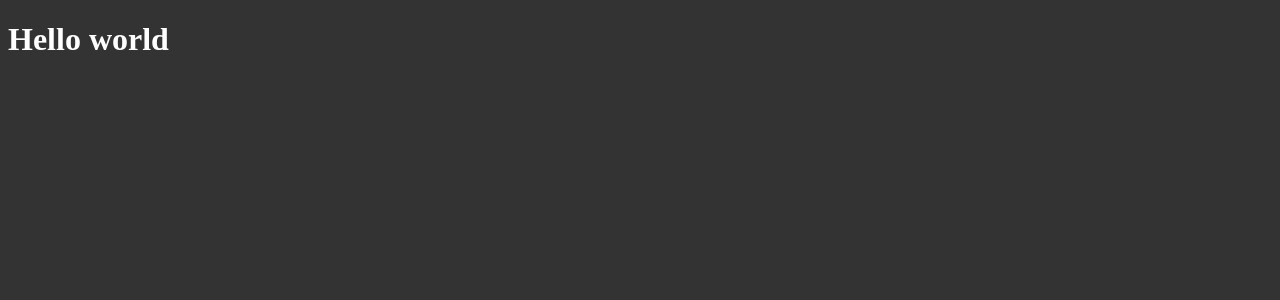
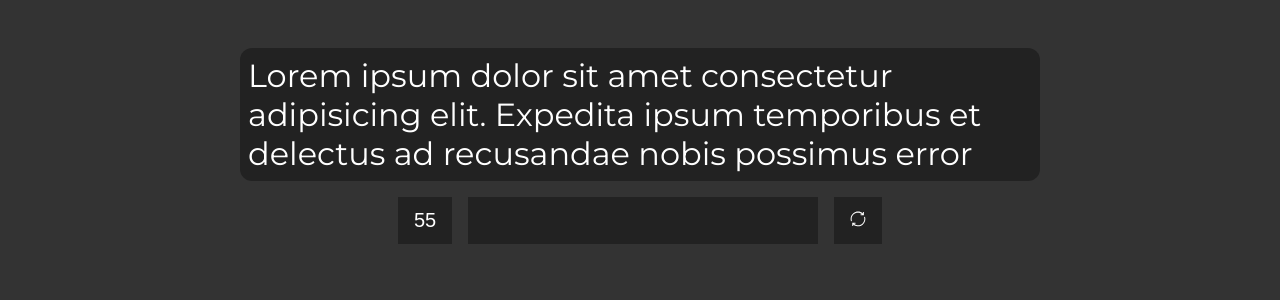
Before and after one commit to kolaczyn/typing-test, a React (Create React App) app: page / in a window 1280 px wide. Shown: the top 300 px of the page. Built offline with nearby package versions, Linux system fonts and the light colour scheme.

Commit message:
Text, input, timer

```diff
--- a/public/index.html
+++ b/public/index.html
@@ -3,6 +3,10 @@
   <head>
     <meta charset="utf-8" />
     <meta name="viewport" content="width=device-width, initial-scale=1" />
+    <link
+      href="https://fonts.googleapis.com/css2?family=Montserrat&display=swap"
+      rel="stylesheet"
+    />
     <title>Typing Test</title>
   </head>
   <body>
--- a/src/App.jsx
+++ b/src/App.jsx
@@ -1,10 +1,39 @@
-import React from "react";
+import React, { useEffect, useState } from "react";
+import { sampleText } from "./text";
 import "./style.css";
 
 function App() {
+  function handleInput(event) {
+    const str = event.target.value;
+    if (str.slice(str.length - 1) === " ") setInput("");
+    else setInput(event.target.value);
+  }
+
+  const [bigText, setBigText] = useState(sampleText);
+  const [inputText, setInput] = useState("");
+  const [index, setIndex] = useState(0);
+  const [time, setTime] = useState(60);
+  useEffect(() => {
+    setTimeout(() => {
+      setTime((oldTime) => oldTime - 1);
+    }, 1000);
+  });
+  // setTimeout(setTime(time - 1), 1000);
   return (
-    <div className="App">
-      <h1>Hello world</h1>
+    <div className="content">
+      <div className="big-text element">{bigText.map((t) => `${t} `)}</div>
+      <div className="input-div">
+        <button className="element">{time}</button>
+        <input
+          type="text"
+          className="input-element element"
+          value={inputText}
+          onChange={handleInput}
+        />
+        <button className="element">
+          <img src="refresh.svg" class="refresh-icon" alt="" />
+        </button>
+      </div>
     </div>
   );
 }
--- a/src/style.css
+++ b/src/style.css
@@ -1,4 +1,70 @@
+*,
+*::before,
+*::after {
+  margin: 0;
+  padding: 0;
+  box-sizing: border-box;
+}
+
 body {
-    background-color: #333;
-    color: #fff;
+  background-color: #333;
+  color: #fff;
+  font-family: "Montserrat", sans-serif;
 }
+
+.content {
+  max-width: 800px;
+  margin: 0 auto;
+}
+
+.big-text {
+  margin-top: 3rem;
+  margin-bottom: 1rem;
+  border-radius: 0.75rem;
+  padding: 0.5rem;
+  font-size: 2rem;
+}
+
+.input-div {
+  display: flex;
+  justify-content: center;
+  /* align-items: center; */
+  height: auto;
+  /* font-size: 2rem; */
+}
+
+em {
+  color: teal;
+}
+
+.input-element {
+  font-family: inherit;
+  max-width: 350px;
+  display: block;
+  border: none;
+  padding: 0.25rem;
+  margin-left: 1rem;
+  margin-right: 1rem;
+  font-size: 2rem;
+}
+
+.element {
+  color: #fff;
+  background-color: #222;
+}
+
+button {
+  font-size: 1.25rem;
+  border: none;
+  cursor: pointer;
+  padding-right: 1rem;
+  padding-left: 1rem;
+  min-width: 3rem;
+}
+
+.refresh-icon {
+  filter: invert(100%) sepia(0%) saturate(0%) hue-rotate(147deg)
+    brightness(103%) contrast(106%);
+  /* credit: */
+  /* https://stackoverflow.com/questions/22252472/how-to-change-the-color-of-an-svg-element */
+}
--- /dev/null
+++ b/src/text.js
@@ -0,0 +1,20 @@
+export const sampleText = [
+  "Lorem",
+  "ipsum",
+  "dolor",
+  "sit",
+  "amet",
+  "consectetur",
+  "adipisicing",
+  "elit.",
+  "Expedita",
+  "ipsum",
+  "temporibus",
+  "et",
+  "delectus",
+  "ad",
+  "recusandae",
+  "nobis",
+  "possimus",
+  "error",
+];
```
Also changed, not shown: public/refresh.svg (added), 1 other file (tests, documents, lock files or other folders).
